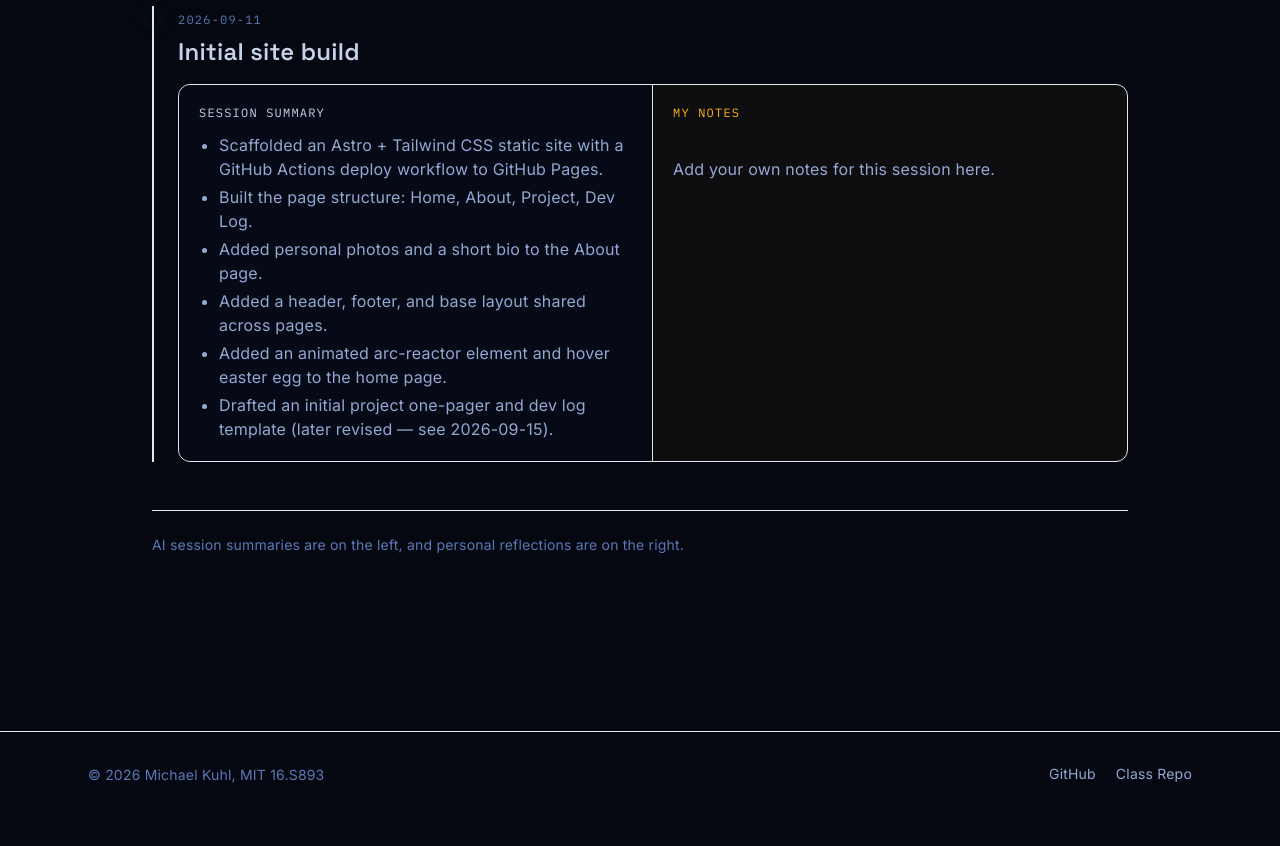
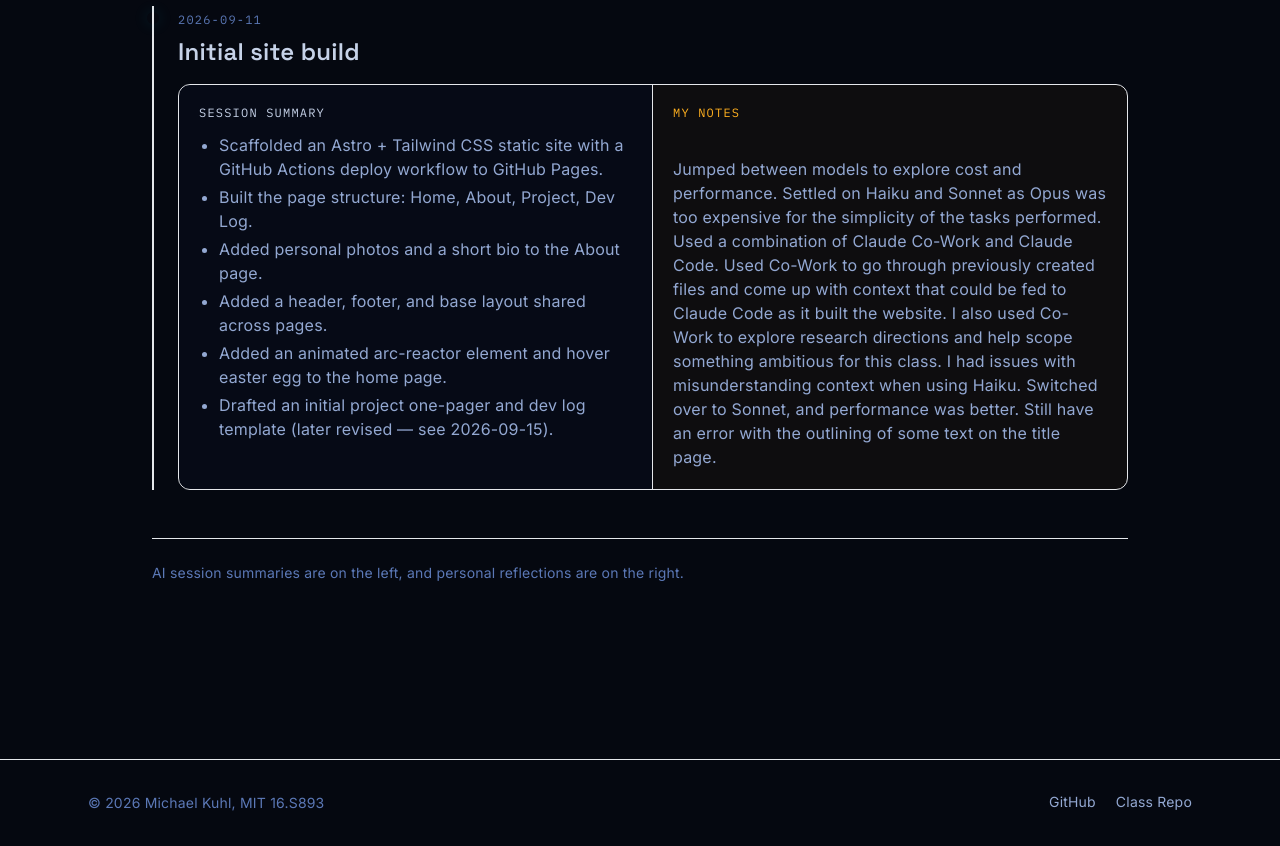
Before and after one commit to 16S893-AI-for-engineering-research/michaelkuhl10, an Astro site: page /michaelkuhl10/dev-log in a window 1280 px wide. Shown: the part 1320-2166 px from the top of the page. Before the commit the page ends 2138 px from the top, so only its background shows below. Built offline with nearby package versions, Linux system fonts and the light colour scheme; Astro itself is replaced by a stand-in of ours.

Commit message:
Revise personal notes in dev-log.astro
Updated personal notes with session details and model exploration.

```diff
--- a/src/pages/dev-log.astro
+++ b/src/pages/dev-log.astro
@@ -48,7 +48,7 @@ const entries = [
       'Added an animated arc-reactor element and hover easter egg to the home page.',
       'Drafted an initial project one-pager and dev log template (later revised — see 2026-09-15).',
     ],
-    personalNotes: `Add your own notes for this session here.`,
+    personalNotes: `Jumped between models to explore cost and performance. Settled on Haiku and Sonnet as Opus was too expensive for the simplicity of the tasks performed. Used a combination of Claude Co-Work and Claude Code.  Used Co-Work to go through previously created files and come up with context that could be fed to Claude Code as it built the website.  I also used Co-Work to explore research directions and help scope something ambitious for this class. I had issues with misunderstanding context when using Haiku.  Switched over to Sonnet, and performance was better. Still have an error with the outlining of some text on the title page.`,
   },
 ];
 ---
```
